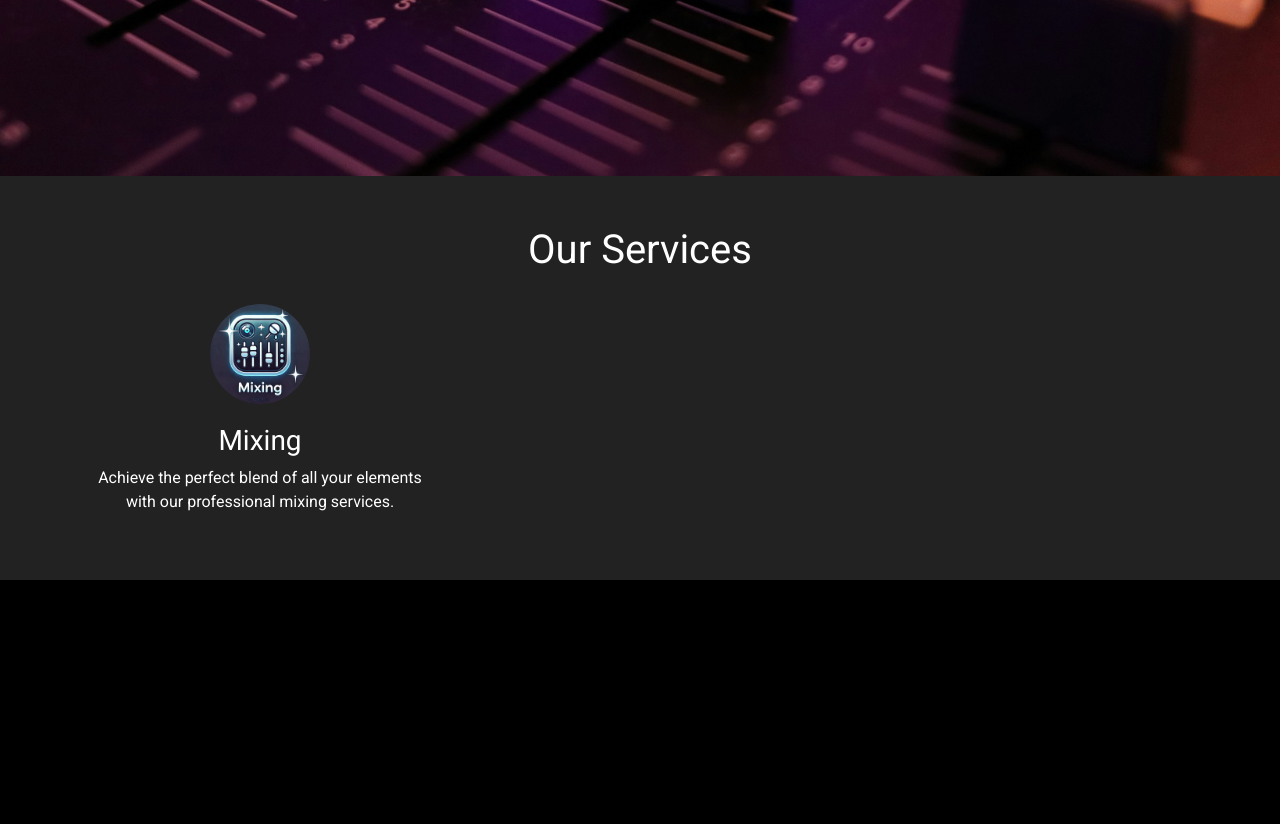
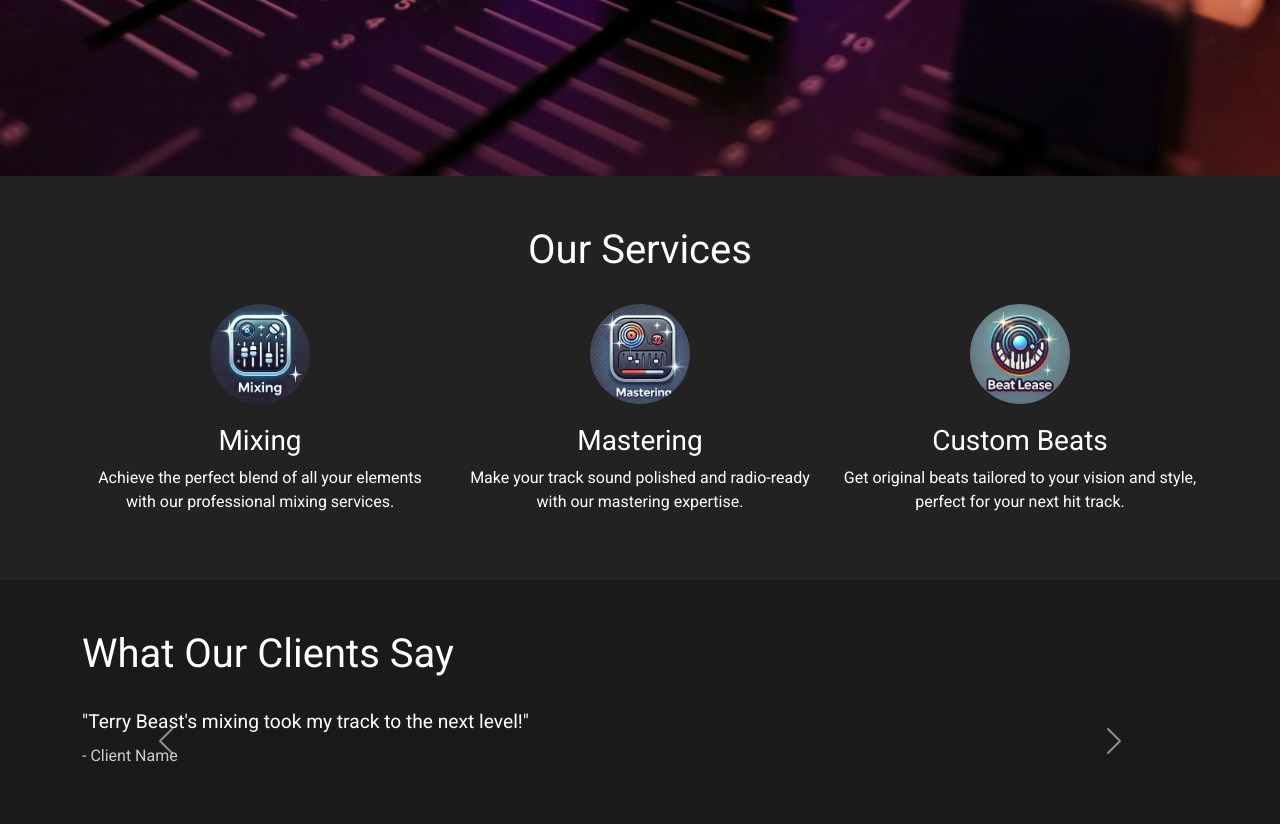
Before and after one commit to terrybeast8/terrybeastprod, a plain HTML site: page index.html in a window 1280 px wide. Shown: the part 624-1448 px from the top of the page. Before the commit the page ends 1204 px from the top, so only its background shows below. Drawn offline with nearby package versions, Linux system fonts and the light colour scheme.

Commit message:
Update index.html

```diff
--- a/index.html
+++ b/index.html
@@ -64,3 +64,45 @@
                     <h3>Mixing</h3>
                     <p>Achieve the perfect blend of all your elements with our professional mixing services.</p>
                 </div>
+                <div class="col-md-4">
+                    <img src="images/service-mastering.jpg" alt="Mastering" class="service-icon">
+                    <h3>Mastering</h3>
+                    <p>Make your track sound polished and radio-ready with our mastering expertise.</p>
+                </div>
+                <div class="col-md-4">
+                    <img src="images/service-beat-lease.jpg" alt="Custom Beats" class="service-icon">
+                    <h3>Custom Beats</h3>
+                    <p>Get original beats tailored to your vision and style, perfect for your next hit track.</p>
+                </div>
+            </div>
+        </div>
+    </section>
+
+    <!-- Testimonials Section -->
+    <section id="testimonials" class="testimonials">
+        <div class="container">
+            <h2 class="section-title">What Our Clients Say</h2>
+            <div id="testimonialCarousel" class="carousel slide" data-bs-ride="carousel">
+                <div class="carousel-inner">
+                    <div class="carousel-item active">
+                        <p class="testimonial-text">"Terry Beast's mixing took my track to the next level!"</p>
+                        <h5 class="testimonial-author">- Client Name</h5>
+                    </div>
+                    <div class="carousel-item">
+                        <p class="testimonial-text">"Amazing mastering service, my song sounds incredible."</p>
+                        <h5 class="testimonial-author">- Artist Name</h5>
+                    </div>
+                </div>
+                <a class="carousel-control-prev" href="#testimonialCarousel" role="button" data-bs-slide="prev">
+                    <span class="carousel-control-prev-icon" aria-hidden="true"></span>
+                    <span class="visually-hidden">Previous</span>
+                </a>
+                <a class="carousel-control-next" href="#testimonialCarousel" role="button" data-bs-slide="next">
+                    <span class="carousel-control-next-icon" aria-hidden="true"></span>
+                    <span class="visually-hidden">Next</span>
+                </a>
+            </div>
+        </div>
+    </section>
+
+    <!-- Foo
```
